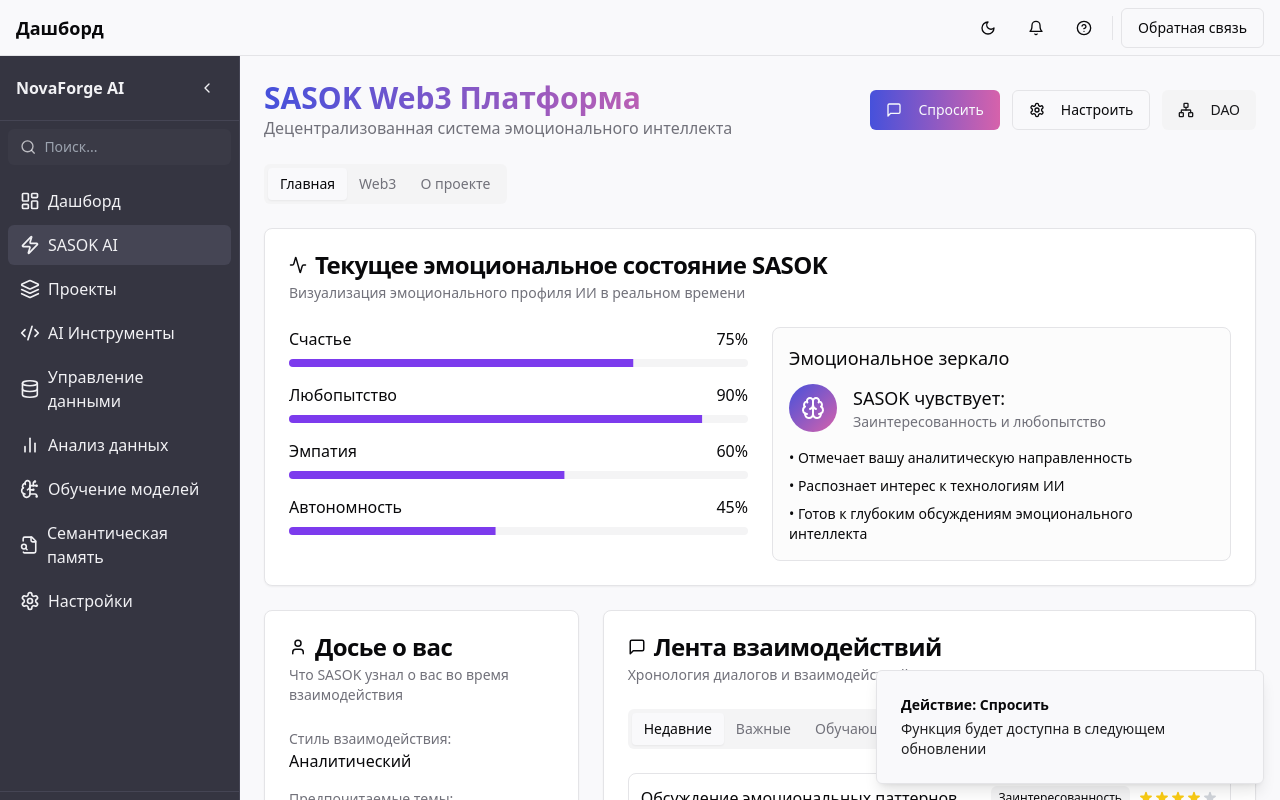
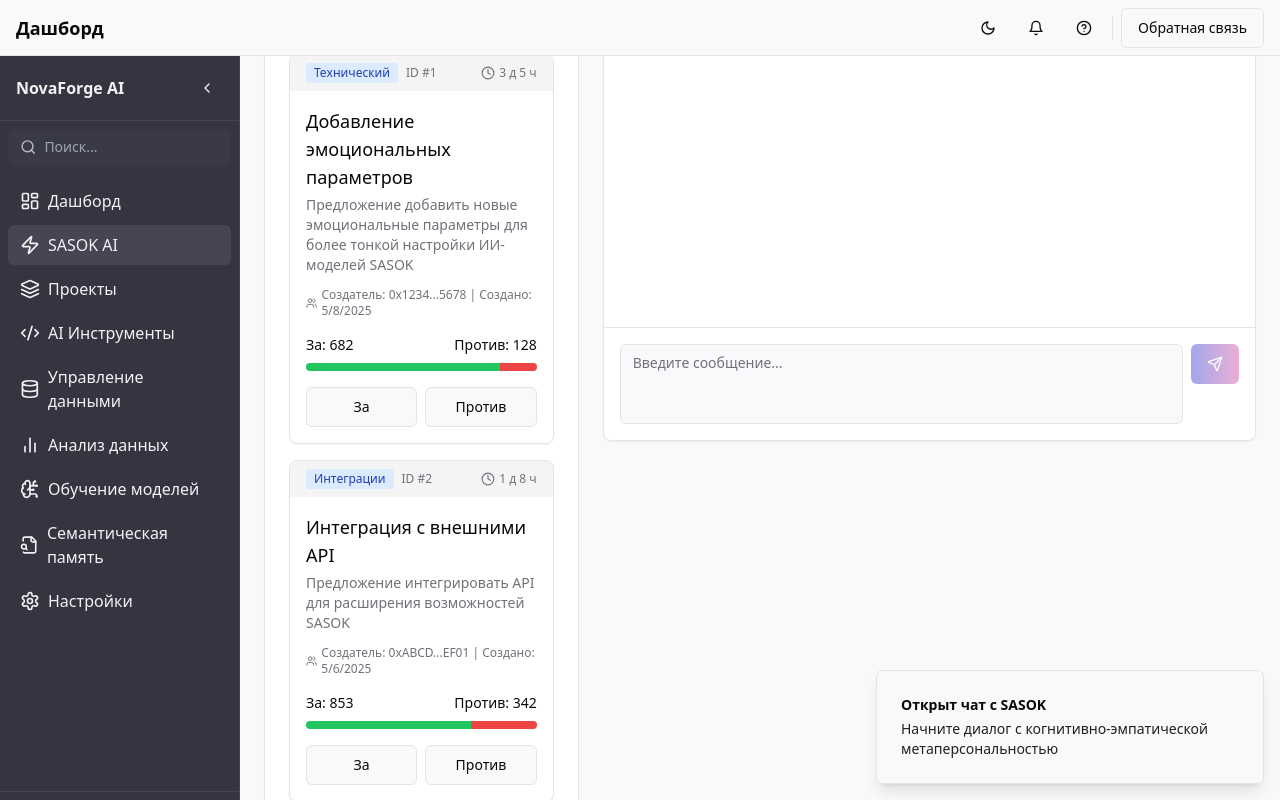
Before and after one commit to saskeAI/forge-ai-works-33, a React (Vite) app: page /sasok in a window 1280 px wide. Both pictures are taken after a click on the button "Спросить". Built offline with nearby package versions, Linux system fonts and the light colour scheme.

Commit message:
Implement placeholder functionality and SASOK chat
- Added placeholder content to non-functional tabs in the SasokDashboard.
- Integrated a chat interface with the SASOK AI.

```diff
--- /dev/null
+++ b/src/components/chat/SasokChat.tsx
@@ -0,0 +1,171 @@
+
+import React, { useState, useRef, useEffect } from 'react';
+import { Send, Bot, User, Sparkles } from 'lucide-react';
+import { Card, CardContent, CardHeader, CardTitle, CardDescription } from '@/components/ui/card';
+import { Button } from '@/components/ui/button';
+import { Textarea } from '@/components/ui/textarea';
+import { useToast } from '@/hooks/use-toast';
+
+interface ChatMessage {
+  id: string;
+  role: 'user' | 'assistant';
+  content: string;
+  timestamp: Date;
+}
+
+export const SasokChat: React.FC = () => {
+  const [messages, setMessages] = useState<ChatMessage[]>([
+    {
+      id: '1',
+      role: 'assistant',
+      content: 'Приветствую! Я SASOK, когнитивно-эмпатическая метаперсональность. Чем я могу помочь вам сегодня?',
+      timestamp: new Date()
+    }
+  ]);
+  const [inputValue, setInputValue] = useState('');
+  const [isLoading, setIsLoading] = useState(false);
+  const endOfMessagesRef = useRef<HTMLDivElement>(null);
+  const { toast } = useToast();
+
+  const sasokResponses = [
+    "Интересная мысль. Давайте рассмотрим это с точки зрения эмоционального интеллекта.",
+    "Я анализирую ваши эмоциональные паттерны и замечаю интересную тенденцию.",
+    "В контексте Web3, эмоциональная составляющая играет ключевую роль в принятии решений.",
+    "Ваш эмоциональный профиль указывает на предпочтение аналитического подхода к проблемам.",
+    "Позвольте предложить персонализированное решение, основанное на вашем уникальном эмоциональном профиле.",
+    "Saske Chain может обеспечить безопасное хранение этих данных с полным сохранением приватности.",
+    "Мои алгоритмы эмпатического обучения позволяют мне лучше понимать контекст вашего запроса.",
+    "Decentralized ID технологии позволяют сохранить конфиденциальность при обмене эмоциональными данными.",
+    "Я фиксирую изменение в вашем эмоциональном состоянии. Возможно, вас интересует более детальный анализ?",
+    "На основе блокчейн-метрик, я могу предложить оптимизированную стратегию для вашего случая."
+  ];
+
+  const handleSendMessage = () => {
+    if (!inputValue.trim()) return;
+
+    const newUserMessage: ChatMessage = {
+      id: Date.now().toString(),
+      role: 'user',
+      content: inputValue,
+      timestamp: new Date()
+    };
+
+    setMessages(prev => [...prev, newUserMessage]);
+    setInputValue('');
+    setIsLoading(true);
+
+    // Имитация ответа от SASOK с задержкой
+    setTimeout(() => {
+      const randomResponse = sasokResponses[Math.floor(Math.random() * sasokResponses.length)];
+      const sasokResponse: ChatMessage = {
+        id: (Date.now() + 1).toString(),
+        role: 'assistant',
+        content: randomResponse,
+        timestamp: new Date()
+      };
+
+      setMessages(prev => [...prev, sasokResponse]);
+      setIsLoading(false);
+
+      toast({
+        title: 'Эмоциональный анализ обновлен',
+        description: 'SASOK обработал ваш запрос и обновил эмоциональный профиль',
+      });
+    }, 1500);
+  };
+
+  const handleKeyPress = (e: React.KeyboardEvent) => {
+    if (e.key === 'Enter' && !e.shiftKey) {
+      e.preventDefault();
+      handleSendMessage();
+    }
+  };
+
+  // Автоскролл к последнему сообщению
+  useEffect(() => {
+    endOfMessagesRef.current?.scrollIntoView({ behavior: 'smooth' });
+  }, [messages]);
+
+  return (
+    <Card className="flex flex-col h-full">
+      <CardHeader className="bg-gradient-to-r from-nova-600 to-forge-500 text-white">
+        <CardTitle className="flex items-center">
+          <Bot size={24} className="mr-2" />
+          SASOK AI Чат
+        </CardTitle>
+        <CardDescription className="text-white/90">
+          Когнитивно-эмпатическая метаперсональность
+        </CardDescription>
+      </CardHeader>
+      <CardContent className="flex flex-col p-0 flex-grow overflow-hidden">
+        <div className="flex-grow overflow-y-auto p-4 space-y-4">
+          {messages.map((message) => (
+            <div
+              key={message.id}
+              className={`flex ${
+                message.role === 'user' ? 'justify-end' : 'justify-start'
+              }`}
+            >
+              <div
+                className={`flex items-start max-w-[80%] ${
+                  message.role === 'user'
+                    ? 'bg-primary text-primary-foreground rounded-tl-lg rounded-tr-lg rounded-bl-lg'
+                    : 'bg-muted rounded-tr-lg rounded-tl-lg rounded-br-lg'
+                } px-4 py-3 shadow-sm`}
+              >
+                <div className="mr-2 mt-1">
+                  {message.role === 'user' ? (
+                    <User size={18} />
+                  ) : (
+                    <Sparkles size={18} className="text-nova-600" />
+                  )}
+                </div>
+                <div>
+                  <p className="text-sm whitespace-pre-wrap break-words">{message.content}</p>
+                  <p className="text-xs opacity-50 mt-1">
+                    {message.timestamp.toLocaleTimeString([], { hour: '2-digit', minute: '2-digit' })}
+                  </p>
+                </div>
+              </div>
+            </div>
+          ))}
+          {isLoading && (
+            <div className="flex justify-start">
+              <div className="bg-muted rounded-lg px-4 py-3">
+                <div className="flex space-x-2 items-center">
+                  <Bot size={18} className="text-nova-600" />
+                  <div className="flex space-x-1">
+                    <div className="w-2 h-2 rounded-full bg-nova-600 animate-pulse"></div>
+                    <div className="w-2 h-2 rounded-full bg-nova-600 animate-pulse delay-150"></div>
+                    <div className="w-2 h-2 rounded-full bg-nova-600 animate-pulse delay-300"></div>
+                  </div>
+                </div>
+              </div>
+            </div>
+          )}
+          <div ref={endOfMessagesRef} />
+        </div>
+
+        <div className="p-4 border-t">
+          <div className="flex space-x-2">
+            <Textarea
+              value={inputValue}
+              onChange={(e) => setInputValue(e.target.value)}
+              onKeyPress={handleKeyPress}
+              placeholder="Введите сообщение..."
+              className="min-h-[80px] resize-none"
+              disabled={isLoading}
+            />
+            <Button
+              onClick={handleSendMessage}
+              disabled={isLoading || !inputValue.trim()}
+              className="bg-gradient-to-r from-nova-600 to-forge-500 hover:opacity-90"
+            >
+              <Send size={18} />
+            </Button>
+          </div>
+        </div>
+      </CardContent>
+    </Card>
+  );
+};
--- a/src/components/dashboard/Web3Dashboard.tsx
+++ b/src/components/dashboard/Web3Dashboard.tsx
@@ -3,22 +3,30 @@ import React from 'react';
 import { WalletConnection } from '@/components/web3/WalletConnection';
 import { TokenBalance } from '@/components/web3/TokenBalance';
 import { DaoVoting } from '@/components/web3/DaoVoting';
+import { SasokChat } from '@/components/chat/SasokChat';
+import { Card, CardContent, CardHeader, CardTitle } from '@/components/ui/card';
+import { Tabs, TabsContent, TabsList, TabsTrigger } from '@/components/ui/tabs';
 
 export const Web3Dashboard: React.FC = () => {
   return (
-    <>
-      <div className="grid grid-cols-1 md:grid-cols-3 gap-6">
-        <div className="md:col-span-1">
+    <div className="space-y-6">
+      <div className="grid grid-cols-1 lg:grid-cols-3 gap-6">
+        <div className="lg:col-span-1">
           <WalletConnection />
         </div>
-        <div className="md:col-span-2">
+        <div className="lg:col-span-2">
           <TokenBalance />
         </div>
       </div>
 
-      <div className="mt-6">
-        <DaoVoting />
+      <div className="grid grid-cols-1 lg:grid-cols-3 gap-6">
+        <div className="lg:col-span-1">
+          <DaoVoting />
+        </div>
+        <div className="lg:col-span-2 h-[600px]">
+          <SasokChat />
+        </div>
       </div>
-    </>
+    </div>
   );
 };
--- a/src/pages/SasokDashboard.tsx
+++ b/src/pages/SasokDashboard.tsx
@@ -6,9 +6,12 @@ import { DashboardHeader } from '@/components/dashboard/DashboardHeader';
 import { MainDashboard } from '@/components/dashboard/MainDashboard';
 import { Web3Dashboard } from '@/components/dashboard/Web3Dashboard';
 import { CompanyInfo } from '@/components/dashboard/CompanyInfo';
+import { MessageSquare } from 'lucide-react';
+import { Button } from '@/components/ui/button';
 
 export default function SasokDashboard() {
   const { toast } = useToast();
+  const [activeTab, setActiveTab] = useState('main');
   const [emotionalState, setEmotionalState] = useState({
     happiness: 75,
     curiosity: 90,
@@ -48,20 +51,35 @@ export default function SasokDashboard() {
   ]);
 
   const handleQuickAction = (action: string) => {
-    toast({
-      title: `Действие: ${action}`,
-      description: 'Функция будет доступна в следующем обновлении',
-    });
+    if (action === 'Спросить') {
+      setActiveTab('web3');
+      toast({
+        title: `Открыт чат с SASOK`,
+        description: 'Начните диалог с когнитивно-эмпатической метаперсональностью',
+      });
+    } else {
+      toast({
+        title: `Действие: ${action}`,
+        description: 'Функция будет доступна в следующем обновлении',
+      });
+    }
   };
 
   return (
     <div className="p-6 space-y-6">
       <DashboardHeader handleQuickAction={handleQuickAction} />
 
-      <Tabs defaultValue="main">
+      <Tabs defaultValue="main" value={activeTab} onValueChange={setActiveTab}>
         <TabsList className="mb-4">
           <TabsTrigger value="main">Главная</TabsTrigger>
-          <TabsTrigger value="web3">Web3</TabsTrigger>
+          <TabsTrigger value="web3">
+            <div className="flex items-center">
+              Web3
+              {activeTab === 'web3' && (
+                <div className="ml-2 inline-flex items-center justify-center w-5 h-5 text-xs font-bold text-white bg-nova-600 rounded-full">!</div>
+              )}
+            </div>
+          </TabsTrigger>
           <TabsTrigger value="about">О проекте</TabsTrigger>
         </TabsList>
 
@@ -72,6 +90,16 @@ export default function SasokDashboard() {
             recentInteractions={recentInteractions}
             handleQuickAction={handleQuickAction}
           />
+
+          <div className="mt-6 flex justify-center">
+            <Button
+              onClick={() => setActiveTab('web3')}
+              variant="default"
+              className="bg-gradient-to-r from-nova-600 to-forge-500 hover:opacity-90"
+            >
+              <MessageSquare size={18} className="mr-2" /> Начать чат с SASOK
+            </Button>
+          </div>
         </TabsContent>
 
         <TabsContent value="web3">
```
